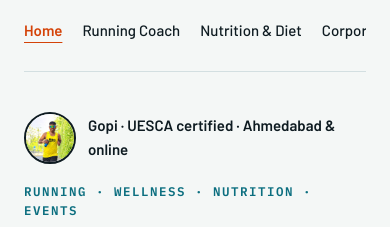
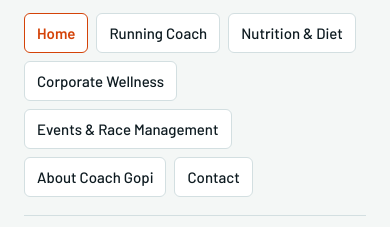
Before and after one commit to meenajainshah/gopi-site, a website: page index.html in a window 390 px wide. Shown: the part 69-296 px from the top of the page. Drawn offline with nearby package versions, Linux system fonts and the light colour scheme; a web font is replaced by a local one.

Commit message:
Show the whole menu on phones instead of a sideways-scrolling strip (#9)
Claude-Session: https://claude.ai/code/session_01WMCGe7UBXr75uRLAB7PJJM

Co-authored-by: Claude <noreply@anthropic.com>

```diff
--- a/assets/site.css
+++ b/assets/site.css
@@ -176,7 +176,11 @@ footer{padding-block:36px 48px;color:var(--muted);font-size:14px;display:flex;fl
 .top nav{gap:4px 20px;flex-wrap:wrap;justify-content:flex-end;font-size:15px}
 .top nav a[aria-current="page"]{color:var(--accent);font-weight:600;text-decoration:underline;text-underline-offset:6px}
 .top nav a{padding:6px 0}
-@media (max-width:900px){.top nav{width:100%;justify-content:flex-start;overflow-x:auto;flex-wrap:nowrap;white-space:nowrap;padding-bottom:4px}}
+@media (max-width:900px){
+  .top nav{width:100%;justify-content:flex-start;flex-wrap:wrap;gap:8px;font-size:15px}
+  .top nav a{padding:9px 12px;min-height:40px;display:inline-flex;align-items:center;border:1px solid var(--line);border-radius:6px;background:var(--surface);line-height:1.2}
+  .top nav a[aria-current="page"]{border-color:var(--accent);text-decoration:none}
+}
 .hero h1 .sub{display:block;font-size:.34em;line-height:1.15;letter-spacing:.02em;color:var(--muted);margin-top:14px;font-weight:700}
 .page-hero{padding-block:56px 24px;max-width:46em}
 .page-hero h1{font-size:clamp(40px,6.4vw,72px);font-weight:800;text-transform:uppercase;margin:12px 0 14px}
```
Also changed, not shown: tests/site.test.cjs (+2 -0 lines).
